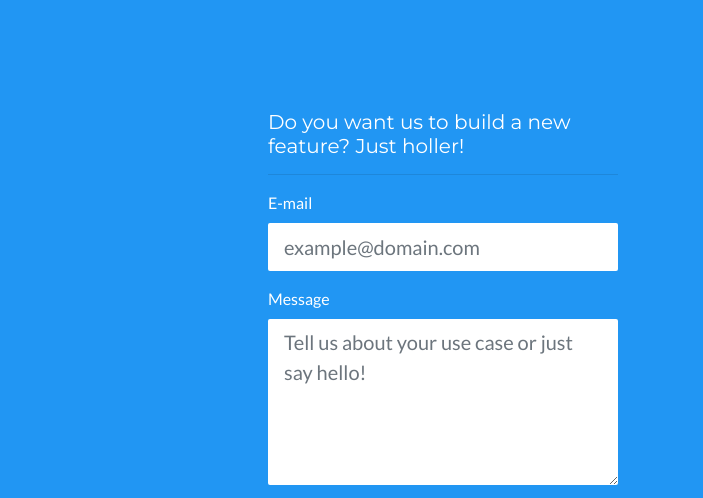
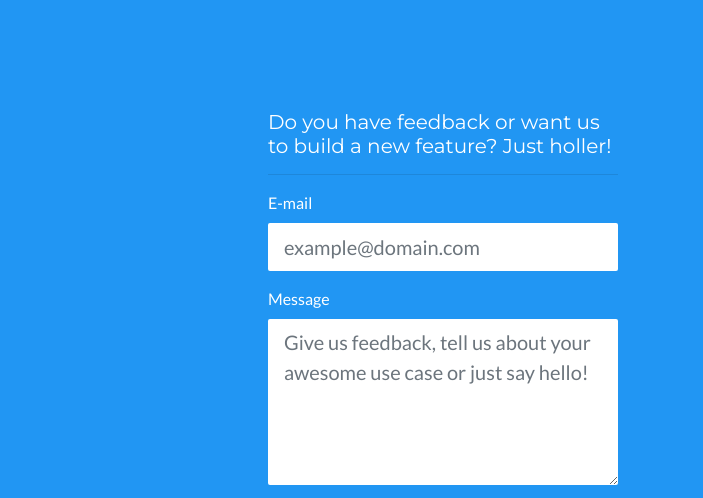
Before and after one commit to camelot-dev/excalibur, a website: page public/index.html in a window 1280 px wide. Shown: the part 116-614 px from the top of the page, 577-1280 px from the left. Drawn offline with nearby package versions, Linux system fonts and the light colour scheme.

Commit message:
Update index.html

```diff
--- a/public/index.html
+++ b/public/index.html
@@ -67,7 +67,7 @@
           </div>
           <div class="col-md-4 offset-md-2 offset-sm-0 col-sm-12 col-xs-12 mt-4">
             <div>
-              <h4 class="lead">Do you want us to build a new feature? Just holler!</h4>
+              <h4 class="lead">Do you have feedback or want us to build a new feature? Just holler!</h4>
               <hr>
             </div>
             <div class="d-flex align-items-center justify-content-center mt-2">
@@ -76,7 +76,7 @@
                 <input class="form-control form-control-lg mb-3" type="email" name="emailID" id="email" placeholder="example@domain.com">
 
                 <label class="text-white" for="comment">Message</label>
-                <textarea class="form-control form-control-lg mb-3" name="comment" id="comment" cols="30" rows="5" placeholder="Tell us about your use case or just say hello!"></textarea>
+                <textarea class="form-control form-control-lg mb-3" name="comment" id="comment" cols="30" rows="5" placeholder="Give us feedback, tell us about your awesome use case or just say hello!"></textarea>
 
                 <div class="text-right">
                   <button type="submit" value="Send" class="btn btn-lg btn-block btn-accent">Submit</button>
```
